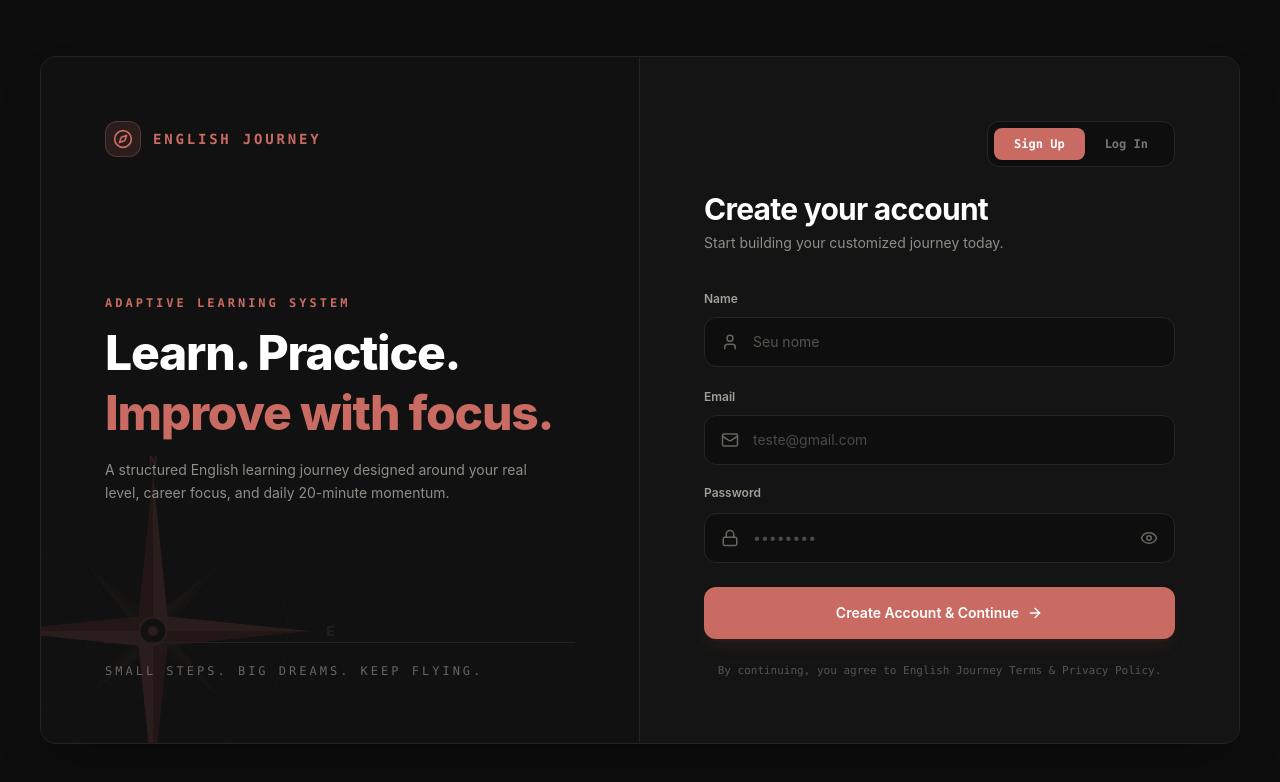
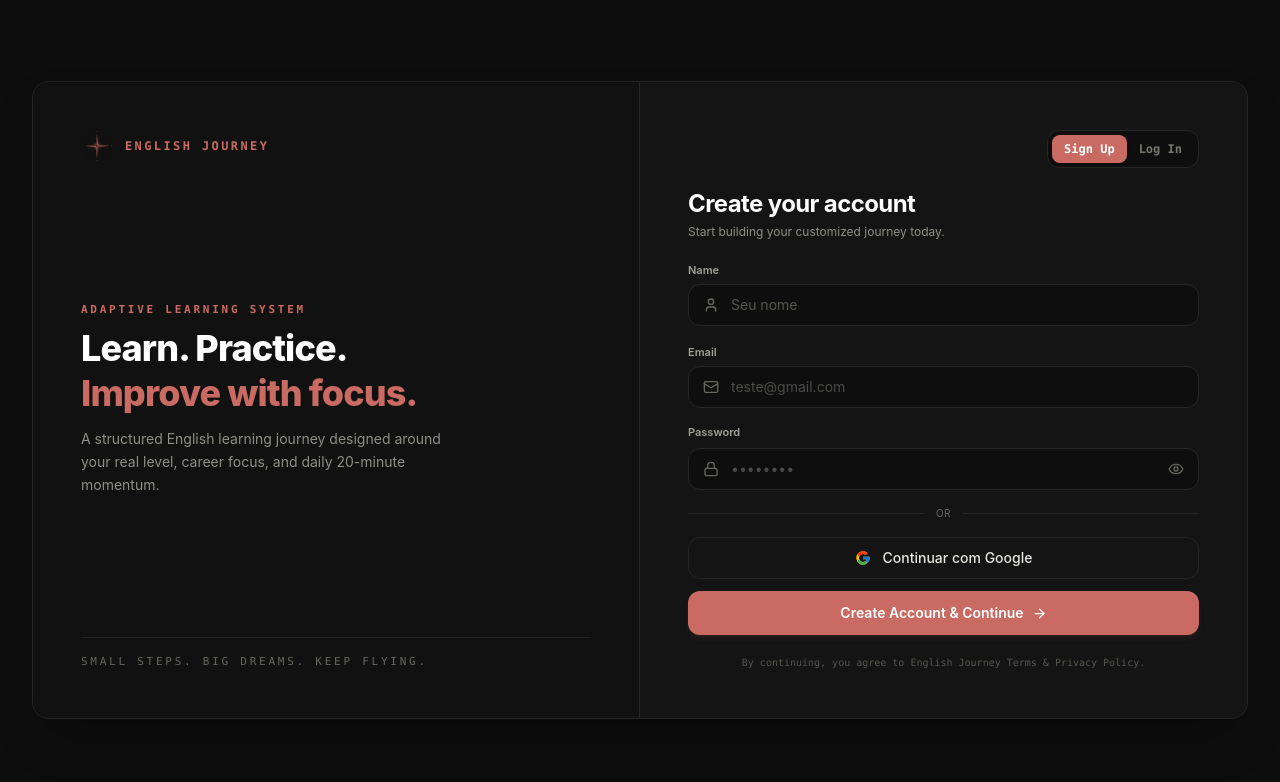
Before and after one commit to jaozinpaulin/EnglishJourney, a React (Vite) app: page /authPage in a window 1280 px wide. Shown: the top 782 px of the page. Built offline with nearby package versions, Linux system fonts and the light colour scheme; no server answers.

Commit message:
feat: add Google authentication

```diff
--- a/package.json
+++ b/package.json
@@ -22,6 +22,7 @@
         "openai": "^7.5.0",
         "react": "^19.2.8",
         "react-dom": "^19.2.8",
+        "react-icons": "^5.7.0",
         "react-router-dom": "^7.18.2",
         "tailwindcss": "^4.3.3"
     },
--- a/src/components/AuthPage.tsx
+++ b/src/components/AuthPage.tsx
@@ -1,14 +1,14 @@
 import React, { useState } from "react";
-import { Link, useNavigate, useLocation } from "react-router-dom";
-import { ArrowRight, Compass, Eye, EyeOff, Mail, Lock, User } from "lucide-react";
+import { Link, useLocation } from "react-router-dom";
+import { ArrowRight, Eye, EyeOff, Mail, Lock, User } from "lucide-react";
+import { FcGoogle } from "react-icons/fc";
 
 import { CompassRose } from "../components/CompassRose";
-import { signUp, signIn } from "../services/auth";
+import { signUp, signIn, loginWithGoogle } from "../services/auth";
 
 export function AuthPage() {
     const location = useLocation();
     const initialMode = location.state?.mode === "login" ? "login" : "signup";
-    const navigate = useNavigate();
     const [mode, setMode] = useState<"login" | "signup">(initialMode);
 
     const [email, setEmail] = useState("");
@@ -93,7 +93,6 @@ export function AuthPage() {
                 await signUp(email, password, name);
 
                 setSuccess("Account created! Check your email to confirm your account.");
-                navigate("/dashboard");
 
                 setEmail("");
                 setPassword("");
@@ -103,7 +102,6 @@ export function AuthPage() {
                 await signIn(email, password);
 
                 setSuccess("Login successful!");
-                navigate("/dashboard");
 
                 setEmail("");
                 setPassword("");
@@ -117,57 +115,71 @@ export function AuthPage() {
         }
     };
 
+    const handleGoogleLogin = async () => {
+        try {
+            setError("");
+            setSuccess("");
+            setLoading(true);
+
+            await loginWithGoogle();
+        } catch (error) {
+            console.error("Google authentication error:", error);
+            setError(getAuthErrorMessage(error));
+            setLoading(false);
+        }
+    };
+
     return (
-        <div className="flex min-h-screen w-full items-center justify-center bg-[#0D0D0D] p-4 text-[#E7E5E1] sm:p-6 lg:p-10">
-            <div className="grid min-h-[640px] w-full max-w-[1360px] overflow-hidden rounded-2xl border border-[#242424] bg-[#141414] shadow-2xl lg:grid-cols-2">
+        <div className="flex min-h-screen w-full items-center justify-center bg-[#0D0D0D] p-3 text-[#E7E5E1] sm:p-6 lg:p-8">
+            <div className="grid w-full max-w-md overflow-hidden rounded-2xl border border-[#242424] bg-[#141414] shadow-2xl lg:min-h-[580px] lg:max-w-[1280px] lg:grid-cols-2">
 
-                {/* Left Side (Branding) */}
-                <div className="relative flex flex-col justify-between overflow-hidden border-b border-[#242424] bg-[#111111] p-6 sm:p-10 lg:border-b-0 lg:border-r lg:p-16">
-                    <div className="pointer-events-none absolute -bottom-20 -left-20 opacity-15">
-                        <CompassRose className="h-96 w-96" />
-                    </div>
+                <div className="relative hidden flex-col justify-between overflow-hidden border-r border-[#242424] bg-[#111111] p-8 lg:flex lg:p-12">
+                    {/* <div className="pointer-events-none absolute -bottom-20 -left-20 opacity-15">
+                    <CompassRose className="h-80 w-80" />
+                </div> */}
 
                     <Link to="/" className="z-10 flex w-fit items-center gap-3 transition-opacity hover:opacity-80">
-                        <div className="flex h-9 w-9 items-center justify-center rounded-xl border border-[#C96B62]/30 bg-[#2A1D1C] text-[#C96B62]">
-                            <Compass size={20} strokeWidth={2} />
+                        <div className="flex h-8 w-8 items-center justify-center ">
+                            <CompassRose />
                         </div>
-
-                        <span className="font-mono text-sm font-bold uppercase tracking-[0.2em] text-[#C96B62]">
+                        <span className="font-mono text-xs font-bold uppercase tracking-[0.2em] text-[#C96B62]">
                             English Journey
                         </span>
                     </Link>
 
-                    <div className="z-10 my-auto py-8">
-                        <p className="mb-3 font-mono text-xs font-bold uppercase tracking-[0.25em] text-[#C96B62]">
+                    <div className="z-10 my-auto py-6">
+                        <p className="mb-2 font-mono text-[11px] font-bold uppercase tracking-[0.25em] text-[#C96B62]">
                             Adaptive Learning System
                         </p>
-
-                        <h1 className="text-3xl font-extrabold leading-tight tracking-tight text-white sm:text-4xl lg:text-5xl">
+                        <h1 className="text-3xl font-extrabold leading-tight tracking-tight text-white lg:text-4xl">
                             Learn. Practice. <br />
-                            <span className="text-[#C96B62]">
-                                Improve with focus.
-                            </span>
+                            <span className="text-[#C96B62]">Improve with focus.</span>
                         </h1>
-
-                        <p className="mt-4 max-w-md text-sm leading-relaxed text-[#8E8E88]">
-                            A structured English learning journey designed around
-                            your real level, career focus, and daily 20-minute momentum.
+                        <p className="mt-3 max-w-sm text-xs leading-relaxed text-[#8E8E88] sm:text-sm">
+                            A structured English learning journey designed around your real level, career focus, and daily 20-minute momentum.
                         </p>
                     </div>
 
-                    <div className="z-10 border-t border-[#222222] pt-5">
-                        <p className="font-mono text-xs uppercase tracking-[0.25em] text-[#666660]">
+                    <div className="z-10 border-t border-[#222222] pt-4">
+                        <p className="font-mono text-[11px] uppercase tracking-[0.25em] text-[#666660]">
                             Small steps. Big dreams. Keep flying.
                         </p>
                     </div>
                 </div>
 
-                {/* Right Side (Form) */}
-                <div className="flex flex-col justify-between bg-[#141414] p-6 sm:p-10 lg:p-16">
+                <div className="flex flex-col justify-between bg-[#141414] p-5 sm:p-8 lg:p-12">
 
-                    {/* Mode Toggle */}
-                    <div className="flex justify-end">
-                        <div className="flex rounded-xl border border-[#262626] bg-[#0E0E0E] p-1.5 font-mono text-xs">
+                    <div className="flex items-center justify-between gap-2 pb-2">
+                        <Link to="/" className="flex min-w-0 shrink items-center gap-2 lg:hidden">
+                            <div className="flex h-7 w-7 shrink-0 items-center justify-center">
+                                <CompassRose />
+                            </div>
+                            <span className="truncate font-mono text-xs font-bold uppercase tracking-wider text-[#C96B62]">
+                                English Journey
+                            </span>
+                        </Link>
+
+                        <div className="ml-auto flex shrink-0 items-center rounded-xl border border-[#262626] bg-[#0E0E0E] p-1 font-mono text-xs">
                             <button
                                 type="button"
                                 onClick={() => {
@@ -175,11 +187,10 @@ export function AuthPage() {
                                     setError("");
                                     setSuccess("");
                                 }}
-                                className={`cursor-pointer rounded-lg px-5 py-2 font-semibold transition-all ${mode === "signup"
+                                className={`cursor-pointer whitespace-nowrap rounded-lg px-3 py-1.5 text-xs font-semibold transition-all ${mode === "signup"
                                     ? "bg-[#C96B62] text-white shadow"
                                     : "text-[#777770] hover:text-white"
-                                    }`}
-                            >
+                                    }`}>
                                 Sign Up
                             </button>
 
@@ -190,7 +201,7 @@ export function AuthPage() {
                                     setError("");
                                     setSuccess("");
                                 }}
-                                className={`cursor-pointer rounded-lg px-5 py-2 font-semibold transition-all ${mode === "login"
+                                className={`cursor-pointer whitespace-nowrap rounded-lg px-3 py-1.5 text-xs font-semibold transition-all ${mode === "login"
                                     ? "bg-[#C96B62] text-white shadow"
                                     : "text-[#777770] hover:text-white"
                                     }`}
@@ -200,37 +211,28 @@ export function AuthPage() {
                         </div>
                     </div>
 
-                    {/* Form Body */}
-                    <div className="mx-auto my-auto w-full max-w-lg py-6">
-                        <div>
-                            <h2 className="text-2xl font-bold tracking-tight text-white sm:text-3xl">
+                    <div className="mx-auto my-auto w-full py-3">
+                        <div className="mb-4">
+                            <h2 className="text-xl font-bold tracking-tight text-white sm:text-2xl">
                                 {mode === "signup" ? "Create your account" : "Welcome back"}
                             </h2>
-
-                            <p className="mt-1.5 text-sm text-[#8E8E88]">
+                            <p className="mt-1 text-xs text-[#8E8E88]">
                                 {mode === "signup"
                                     ? "Start building your customized journey today."
                                     : "Log in to continue your daily streak."}
                             </p>
                         </div>
 
-                        <form onSubmit={handleSubmit} noValidate className="mt-8">
+                        <form onSubmit={handleSubmit} noValidate className="flex flex-col gap-3">
 
-                            {/* Name Input with Smooth Opacity & Height Transition */}
-                            <div
-                                className={`grid transition-all duration-300 ease-in-out ${mode === "signup"
-                                    ? "grid-rows-[1fr] opacity-100 mb-4"
-                                    : "grid-rows-[0fr] opacity-0 pointer-events-none mb-0"
-                                    }`}
-                            >
+                            <div className={`grid transition-all duration-300 ease-in-out ${mode === "signup"
+                                ? "grid-rows-[1fr] opacity-100"
+                                : "grid-rows-[0fr] opacity-0 pointer-events-none"
+                                }`}>
                                 <div className="overflow-hidden">
-                                    <label className="text-xs font-semibold text-[#A0A09A]">
-                                        Name
-                                    </label>
-
-                                    <div className="mt-2 flex items-center gap-3.5 rounded-xl border border-[#262626] bg-[#0E0E0E] px-4 py-3.5 transition-colors focus-within:border-[#C96B62]">
-                                        <User size={18} className="shrink-0 text-[#666660]" />
-
+                                    <label className="text-[11px] font-semibold text-[#A0A09A]">Name</label>
+                                    <div className="mt-1 flex items-center gap-3 rounded-xl border border-[#262626] bg-[#0E0E0E] px-3.5 py-2.5 transition-colors focus-within:border-[#C96B62]">
+                                        <User size={16} className="shrink-0 text-[#666660]" />
                                         <input
                                             type="text"
                                             placeholder="Seu nome"
@@ -243,15 +245,11 @@ export function AuthPage() {
                                 </div>
                             </div>
 
-                            {/* Email Input */}
-                            <div className="mb-4">
-                                <label className="text-xs font-semibold text-[#A0A09A]">
-                                    Email
-                                </label>
-
-                                <div className="mt-2 flex items-center gap-3.5 rounded-xl border border-[#262626] bg-[#0E0E0E] px-4 py-3.5 transition-colors focus-within:border-[#C96B62]">
-                                    <Mail size={18} className="shrink-0 text-[#666660]" />
-
+                            {/* Campo Email */}
+                            <div>
+                                <label className="text-[11px] font-semibold text-[#A0A09A]">Email</label>
+                                <div className="mt-1 flex items-center gap-3 rounded-xl border border-[#262626] bg-[#0E0E0E] px-3.5 py-2.5 transition-colors focus-within:border-[#C96B62]">
+                                    <Mail size={16} className="shrink-0 text-[#666660]" />
                                     <input
                                         type="email"
                                         value={email}
@@ -262,29 +260,21 @@ export function AuthPage() {
                                 </div>
                             </div>
 
-                            {/* Password Input */}
-                            <div className="mb-4">
+                            {/* Campo Senha */}
+                            <div>
                                 <div className="flex items-center justify-between">
-                                    <label className="text-xs font-semibold text-[#A0A09A]">
-                                        Password
-                                    </label>
-
-                                    <div
-                                        className={`transition-opacity duration-300 ${mode === "login" ? "opacity-100" : "opacity-0 pointer-events-none"
-                                            }`}
-                                    >
+                                    <label className="text-[11px] font-semibold text-[#A0A09A]">Password</label>
+                                    <div className={`transition-opacity duration-300 ${mode === "login" ? "opacity-100" : "opacity-0 pointer-events-none"}`}>
                                         <button
                                             type="button"
-                                            className="cursor-pointer text-xs text-[#777770] transition-colors hover:text-[#C96B62]"
+                                            className="cursor-pointer text-[11px] text-[#777770] transition-colors hover:text-[#C96B62]"
                                         >
                                             Forgot password?
                                         </button>
                                     </div>
                                 </div>
-
-                                <div className="mt-2 flex items-center gap-3.5 rounded-xl border border-[#262626] bg-[#0E0E0E] px-4 py-3.5 transition-colors focus-within:border-[#C96B62]">
-                                    <Lock size={18} className="shrink-0 text-[#666660]" />
-
+                                <div className="mt-1 flex items-center gap-3 rounded-xl border border-[#262626] bg-[#0E0E0E] px-3.5 py-2.5 transition-colors focus-within:border-[#C96B62]">
+                                    <Lock size={16} className="shrink-0 text-[#666660]" />
                                     <input
                                         type={showPassword ? "text" : "password"}
                                         value={password}
@@ -292,36 +282,50 @@ export function AuthPage() {
                                         placeholder="••••••••"
                                         className="w-full border-none bg-transparent p-0 text-sm text-white outline-none placeholder-[#4A4A48]"
                                     />
-
                                     <button
                                         type="button"
                                         onClick={() => setShowPassword(!showPassword)}
                                         className="cursor-pointer text-[#666660] transition-colors hover:text-white"
                                     >
-                                        {showPassword ? <EyeOff size={18} /> : <Eye size={18} />}
+                                        {showPassword ? <EyeOff size={16} /> : <Eye size={16} />}
                                     </button>
                                 </div>
                             </div>
 
-                            {/* Feedback Messages */}
-                            {error && (
-                                <p className="mb-4 text-sm text-red-400">
-                                    {error}
-                                </p>
-                            )}
+                            {error && <p className="text-xs text-red-400">{error}</p>}
+                            {success && <p className="text-xs text-green-400">{success}</p>}
 
-                            {success && (
-                                <p className="mb-4 text-sm text-green-400">
-                                    {success}
-                                </p>
-                            )}
+                            {/* Divisor */}
+                            <div className="my-1 flex items-center gap-3">
+                                <div className="h-px flex-1 bg-[#242424]" />
+                                <span className="text-[10px] uppercase tracking-wider text-[#666660]">or</span>
+                                <div className="h-px flex-1 bg-[#242424]" />
+                            </div>
 
-                            {/* Submit Button */}
+                            {/* Botão Google OAuth */}
+                            <button
+                                onClick={handleGoogleLogin}
+                                type="button"
+                                disabled={loading}
+                                className="flex w-full items-center justify-center gap-3 rounded-xl border border-[#242424] bg-[#141414] px-4 py-2.5 text-xs font-medium text-[#E7E5E1] transition-all hover:border-[#383838] hover:bg-[#1a1a1a] active:scale-[0.99] disabled:cursor-not-allowed disabled:opacity-70 sm:text-sm"
+                            >
+                                {loading ? (
+                                    <>
+                                        <span className="h-3.5 w-3.5 animate-spin rounded-full border-2 border-[#E7E5E1]/30 border-t-[#E7E5E1]" />
+                                        <span>Connecting with Google...</span>
+                                    </>
+                                ) : (
+                                    <>
+                                        <FcGoogle className="h-4 w-4 shrink-0" />
+                                        <span>Continuar com Google</span>
+                                    </>
+                                )}
+                            </button>
+
                             <button
                                 type="submit"
                                 disabled={loading}
-                                className="mt-6 flex w-full cursor-pointer items-center justify-center gap-2 rounded-xl bg-[#C96B62] py-4 text-sm font-semibold text-white shadow-lg shadow-[#C96B62]/10 transition-colors hover:bg-[#B85C55] active:scale-[0.99] disabled:cursor-not-allowed disabled:opacity-70"
-                            >
+                                className="flex w-full cursor-pointer items-center justify-center gap-2 rounded-xl bg-[#C96B62] py-3 text-xs font-semibold text-white shadow-md shadow-[#C96B62]/10 transition-colors hover:bg-[#B85C55] active:scale-[0.99] disabled:cursor-not-allowed disabled:opacity-70 sm:text-sm">
                                 {loading
                                     ? mode === "signup"
                                         ? "Creating Account..."
@@ -330,13 +334,12 @@ export function AuthPage() {
                                         ? "Create Account & Continue"
                                         : "Log In"}
 
-                                {!loading && <ArrowRight size={16} />}
+                                {!loading && <ArrowRight size={15} />}
                             </button>
                         </form>
                     </div>
 
-                    {/* Footer */}
-                    <div className="text-center font-mono text-[11px] text-[#555550]">
+                    <div className="pt-2 text-center font-mono text-[10px] text-[#555550]">
                         By continuing, you agree to English Journey Terms & Privacy Policy.
                     </div>
 
--- a/src/components/Sidebar.tsx
+++ b/src/components/Sidebar.tsx
@@ -71,16 +71,12 @@ export default function Sidebar({ isMenuOpen, onClose, mode, setAsideMode }: Sid
 
     const isHover = mode === "hover";
 
-    console.log(user)
-
     return (
         <>
-            {/* Desktop Sidebar */}
             <aside
                 className={`fixed left-0 top-0 z-40 hidden h-screen border-r border-[#1F1F1F] bg-[#0E0E10] md:flex flex-col justify-between transition-[width] duration-300 ease-in-out group ${isHover ? "w-16 hover:w-56" : "w-56"
                     }`}
             >
-                {/* Header / Logo */}
                 <div className="flex items-center h-16 shrink-0 border-b border-[#1F1F1F]/50 overflow-hidden">
                     <div className="flex h-16 w-16 shrink-0 items-center justify-center">
                         <svg
--- a/src/routes/Router.tsx
+++ b/src/routes/Router.tsx
@@ -24,9 +24,8 @@ import PublicRoute from "./PublicRoute";
 export default function Router() {
     return (
         <Routes>
-            <Route path="/" element={<LandingPage />} />
-
             <Route element={<PublicRoute />}>
+                <Route path="/" element={<LandingPage />} />
                 <Route path="/authPage" element={<AuthPage />} />
             </Route>
 
```
Also changed, not shown: src/components/Layout.tsx (+25 -3 lines), src/context/AuthContext.tsx (+11 -10 lines), src/services/auth.ts (+8 -7 lines), 1 other file (tests, documents, lock files or other folders).
